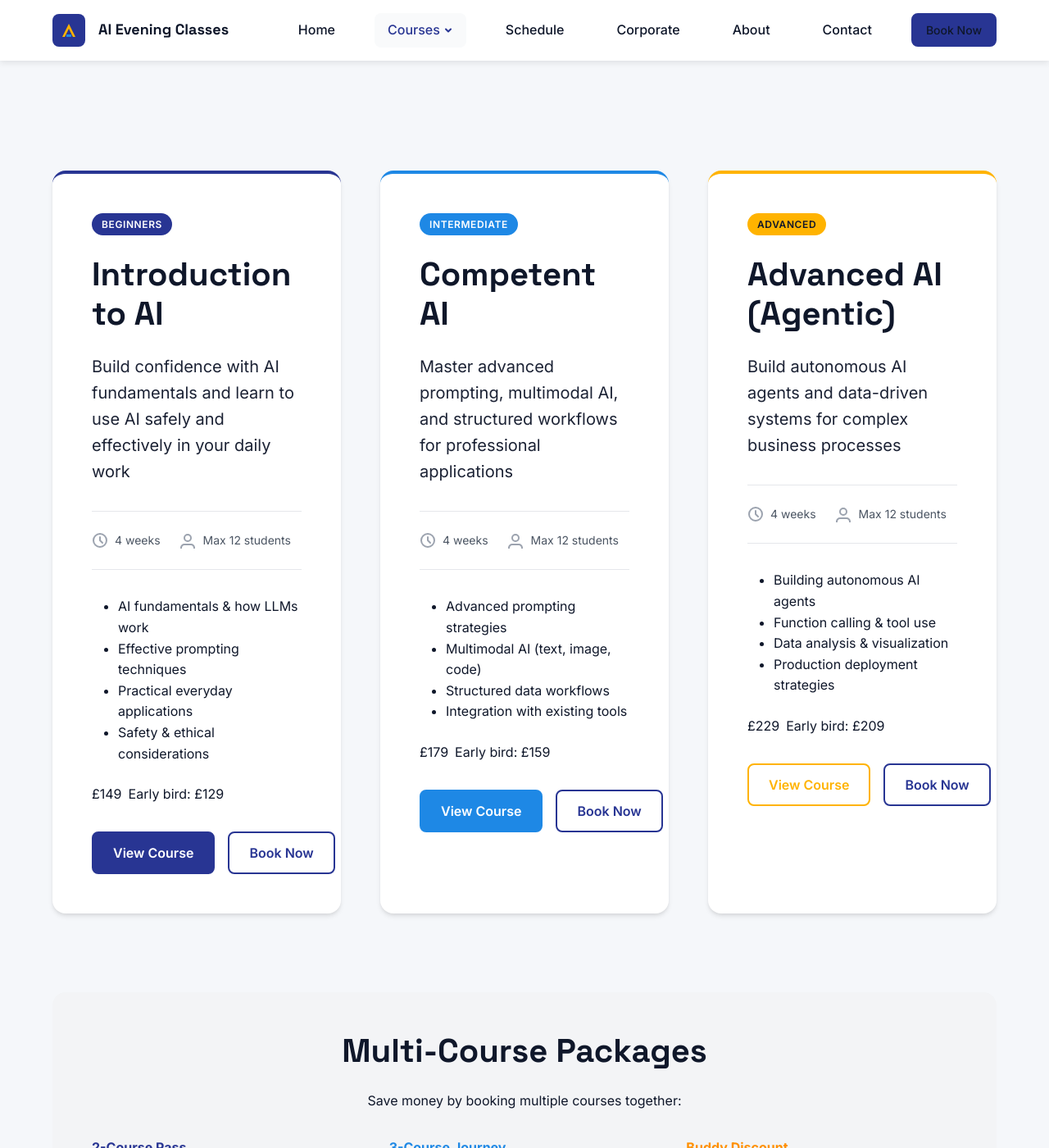
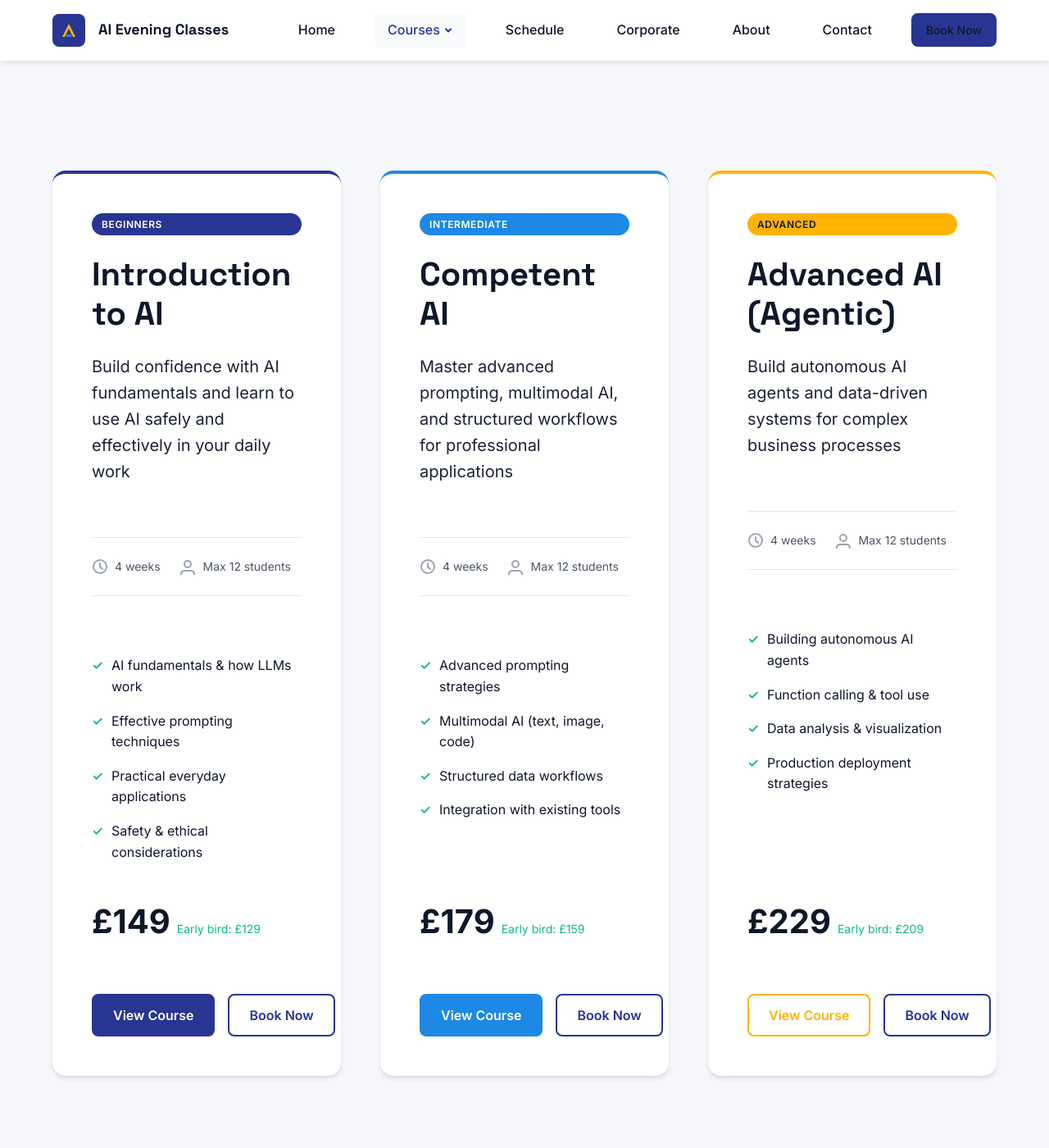
Before and after one commit to LatinRickshaw/oxfordaiteaching, a Jekyll site: the page built from courses/index.html, in a window 1280 px wide and 1400 px high, scrolled down 405 px. Shown: the whole window at 82% size. Built offline with Jekyll 4.4.1, drawn with Linux system fonts in a browser that asks for light colours.

Commit message:
Fix course card button alignment on desktop with flexbox layout

```diff
--- a/assets/css/main.css
+++ b/assets/css/main.css
@@ -632,6 +632,9 @@ main {
     box-shadow: var(--shadow-md);
     transition: all var(--transition-base);
     border-top: 4px solid var(--color-indigo);
+    display: flex;
+    flex-direction: column;
+    height: 100%;
 }
 
 .course-card:hover {
@@ -720,6 +723,40 @@ main {
 .price-period {
     color: var(--color-gray-500);
     font-size: 1rem;
+}
+
+.course-highlights {
+    list-style: none;
+    padding: 0;
+    margin: var(--spacing-lg) 0;
+    flex-grow: 1;
+}
+
+.course-highlights li {
+    padding: var(--spacing-xs) 0;
+    padding-left: var(--spacing-md);
+    position: relative;
+}
+
+.course-highlights li:before {
+    content: "✓";
+    position: absolute;
+    left: 0;
+    color: var(--color-success);
+    font-weight: 600;
+}
+
+.price-amount {
+    font-size: 2.5rem;
+    font-weight: 700;
+    color: var(--color-slate);
+}
+
+.price-note {
+    color: var(--color-success);
+    font-size: 0.875rem;
+    display: block;
+    margin-top: var(--spacing-xs);
 }
 
 /* ============================================
```
